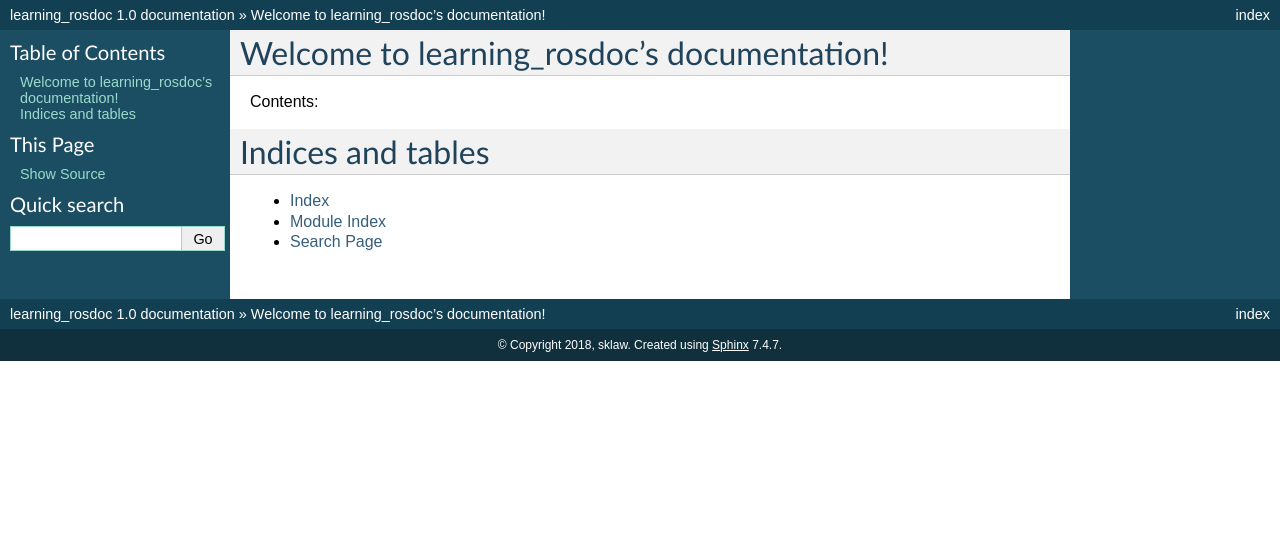
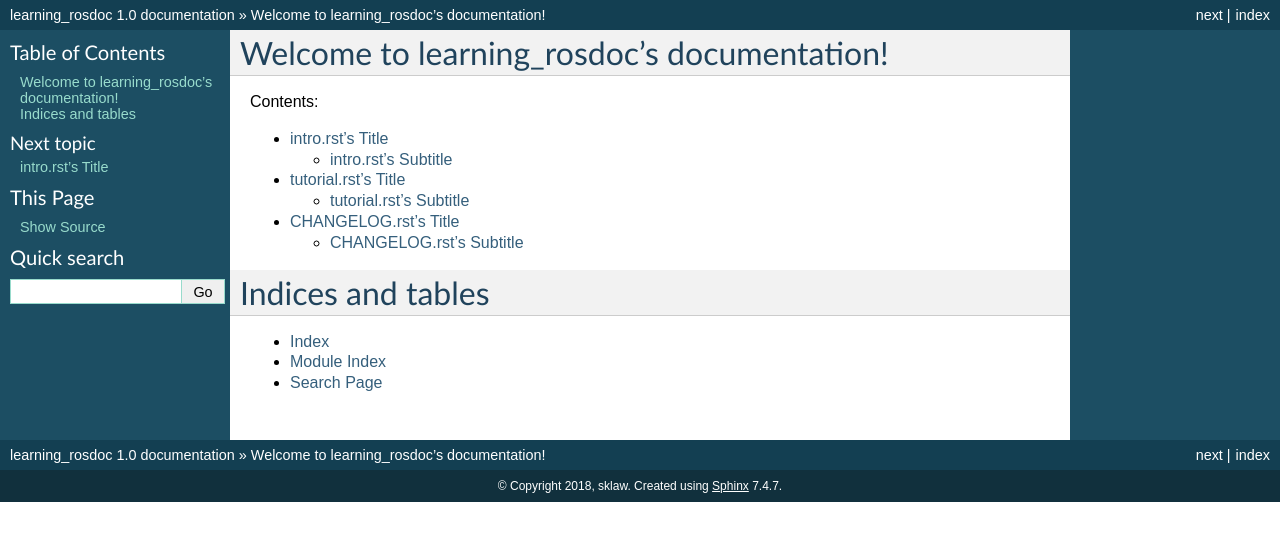
Before and after one commit to sklaw/learning_how_to_document_a_catkin_pkg, a Sphinx documentation site: the page built from doc/index.rst, in a window 1280 px wide. Shown: the top 541 px of the page. Built offline with Sphinx 7.4.7, drawn with Linux system fonts in a browser that asks for light colours; the version number could not be read and is left out.

Commit message:
track rst files in doc

```diff
--- /dev/null
+++ b/CHANGELOG.rst
@@ -0,0 +1,8 @@
+=====================
+CHANGELOG.rst's Title
+=====================
+------------------------
+CHANGELOG.rst's Subtitle
+------------------------
+
+CHANGELOG.rst's Content
--- /dev/null
+++ b/doc/CHANGELOG.rst
@@ -0,0 +1 @@
+.. include:: ../CHANGELOG.rst
--- a/doc/index.rst
+++ b/doc/index.rst
@@ -11,7 +11,9 @@ Contents:
 .. toctree::
    :maxdepth: 2
 
-
+   intro
+   tutorial
+   CHANGELOG
 
 Indices and tables
 ==================
--- /dev/null
+++ b/doc/intro.rst
@@ -0,0 +1,8 @@
+=================
+intro.rst's Title
+=================
+--------------------
+intro.rst's Subtitle
+--------------------
+
+intro.rst's Content
--- /dev/null
+++ b/doc/tutorial.rst
@@ -0,0 +1,8 @@
+====================
+tutorial.rst's Title
+====================
+-----------------------
+tutorial.rst's Subtitle
+-----------------------
+
+tutorial.rst's Content
```
Also changed, not shown: doc/learning_rosdoc_simple_publisher.rst (added, +30 -0 lines), doc/manifest.yaml (added, +21 -0 lines), doc/modules.rst (added, +7 -0 lines), 1 other file.
